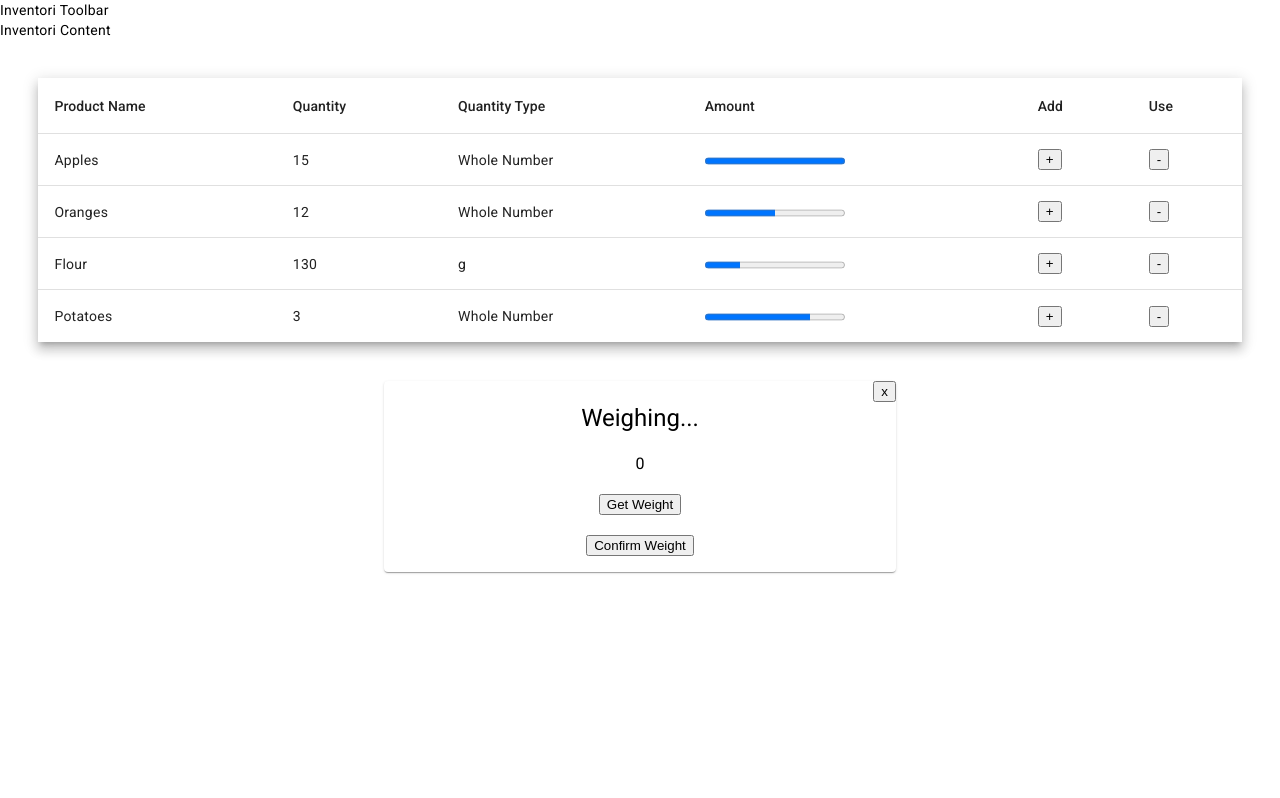
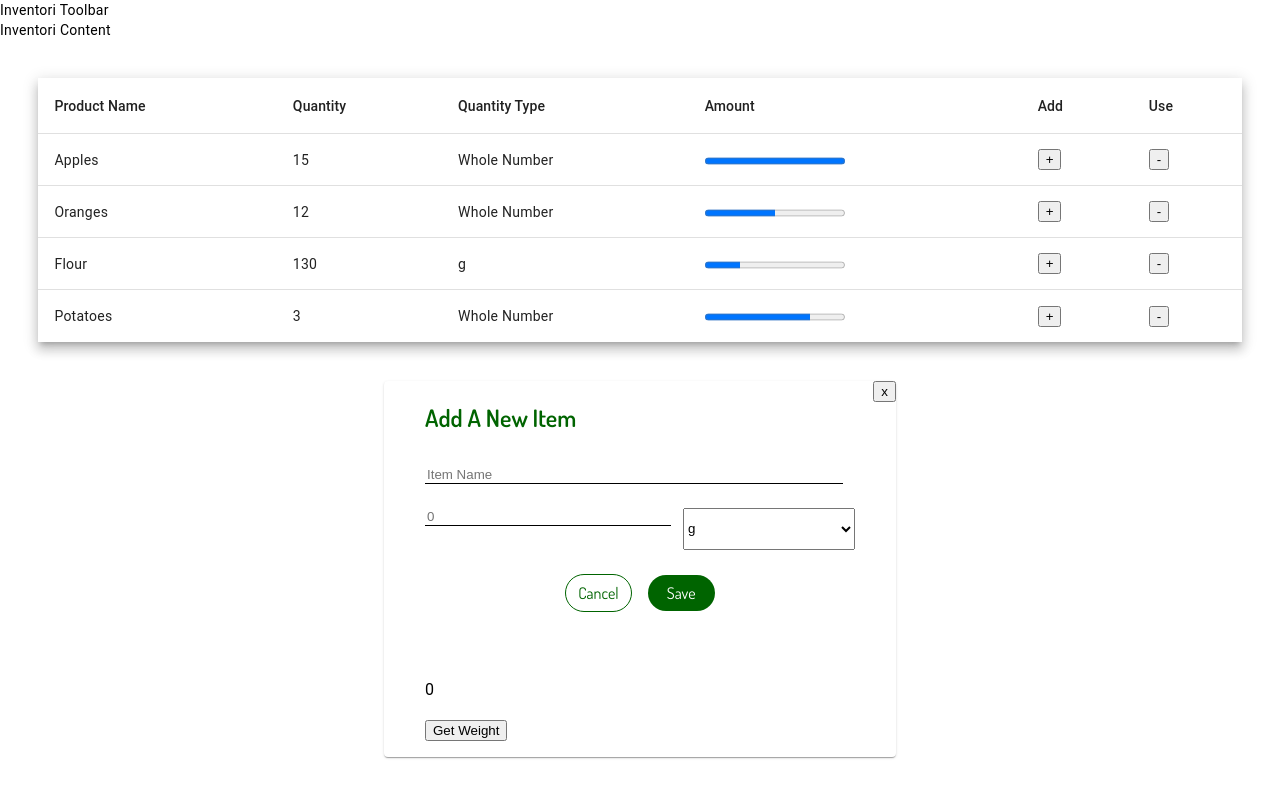
Before and after one commit to zmb6893/inventori, an Angular app in the folder inventori/: page / in a window 1280 px wide. Built offline with nearby package versions, Linux system fonts and the light colour scheme.

Commit message:
input pg buttons and css

```diff
--- a/inventori/src/app/weight-confirmation/weight-confirmation.component.css
+++ b/inventori/src/app/weight-confirmation/weight-confirmation.component.css
@@ -0,0 +1,65 @@
+h1 {
+    font-family: Dosis, sans-serif;
+    font-weight: 600;
+    color: #006400;
+}
+
+.input-table {
+    padding: 0 25px;
+    margin-bottom: 3rem;
+}
+
+.item-inputs {
+    display: grid;
+}
+
+#item-name {
+    grid-column-start: 1;
+    grid-column-end: 3;
+    margin-top: 1rem;
+}
+
+#item-quantity {
+    grid-column: 1;
+}
+
+#item-units {
+    grid-column: 2;
+}
+
+input {
+    border: 0;
+    border-bottom: 1px solid black;
+    margin: 0 0.75rem 1.5rem 0;
+}
+
+.submission-btns {
+    text-align: center;
+    margin: 1.5rem 0;
+}
+
+#cancel-btn, #save-btn {
+    appearance: none;
+    border: none;
+    background-color: transparent;
+    margin: 0 0.5rem;
+}
+
+#save-btn {
+    background-color: #006400;
+    color: white;
+    font-family: "Dosis", sans-serif;
+    font-size: 1rem;
+    border-radius: 1.25rem;
+    padding: .5rem 1.2rem;
+}
+
+#cancel-btn {
+    color: #006400;
+    background-color: white;
+    font-family: "Dosis", sans-serif;
+    font-size: 1rem;
+    border: 0.5px solid #006400;
+    border-radius: 1.25rem;
+    padding: .5rem .75rem;
+}
--- a/inventori/src/app/weight-confirmation/weight-confirmation.component.html
+++ b/inventori/src/app/weight-confirmation/weight-confirmation.component.html
@@ -4,12 +4,30 @@
             <button (click)="exitWeightBox()">x</button>
         </div>
         <mat-card-content>
-            <div style="text-align: center;">
-                <h1>Weighing...</h1>
+            <div class="input-table">
+                <h1>Add A New Item</h1>
+
+                <div class="item-inputs">
+                    <input type="text" name="item-name" placeholder="Item Name" id="item-name">
+                    <input type="number" name="quantity" placeholder="0" id="item-quantity">
+                    <select name="units"  id="item-units">
+                        <option>g</option>
+                        <option>oz</option>
+                        <option>ml</option>
+                        <option>fl oz</option>
+                        <option>cups</option>
+                        <option>individual item</option>
+                    </select>
+                </div>
+
+                <div class="submission-btns">
+                <button id="cancel-btn">Cancel</button>
+                <button id="save-btn">Save</button>
+                </div>
+
+                <br><br>
                 <h3>{{ weight }}</h3>
                 <button (click)="getWeight()">Get Weight</button>
-                <br><br>
-                <button>Confirm Weight</button>
             </div>
         </mat-card-content>
     </mat-card>
--- a/inventori/src/index.html
+++ b/inventori/src/index.html
@@ -6,8 +6,16 @@
   <base href="/">
   <meta name="viewport" content="width=device-width, initial-scale=1">
   <link rel="preconnect" href="https://fonts.gstatic.com">
-  <link href="https://fonts.googleapis.com/css2?family=Roboto:wght@300;400;500&display=swap" rel="stylesheet">
-  <link href="https://fonts.googleapis.com/icon?family=Material+Icons" rel="stylesheet">
+
+  <!-- Dosis font -->
+  <link rel="preconnect" href="https://fonts.googleapis.com">
+  <link rel="preconnect" href="https://fonts.gstatic.com" crossorigin>
+  <link href="https://fonts.googleapis.com/css2?family=Dosis:wght@300;400;500;600;700&display=swap" rel="stylesheet">
+
+  <!-- Bitter font -->
+  <link rel="preconnect" href="https://fonts.googleapis.com">
+  <link rel="preconnect" href="https://fonts.gstatic.com" crossorigin>
+  <link href="https://fonts.googleapis.com/css2?family=Bitter:ital,wght@0,100;0,200;0,300;0,400;0,500;1,100&display=swap" rel="stylesheet">
 </head>
 <body class="mat-typography">
   <app-root></app-root>
```
